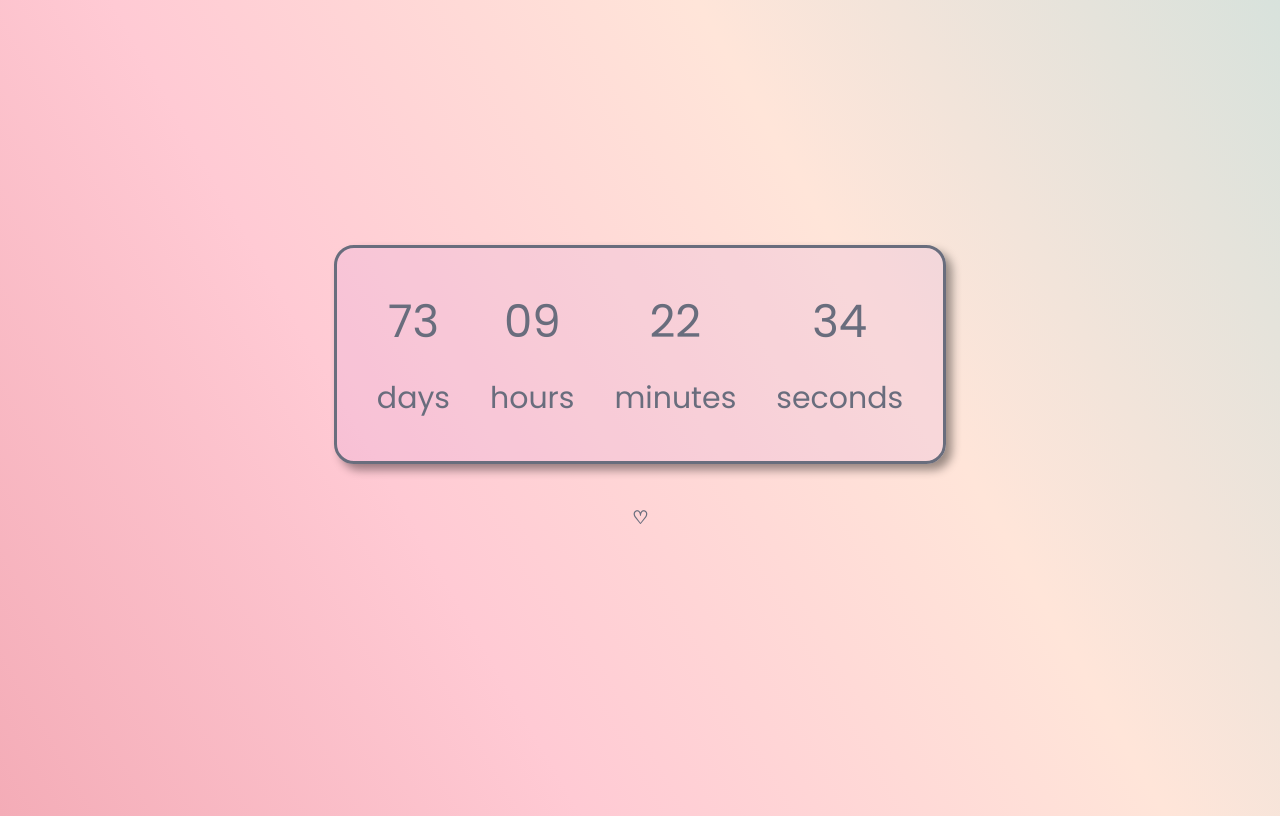
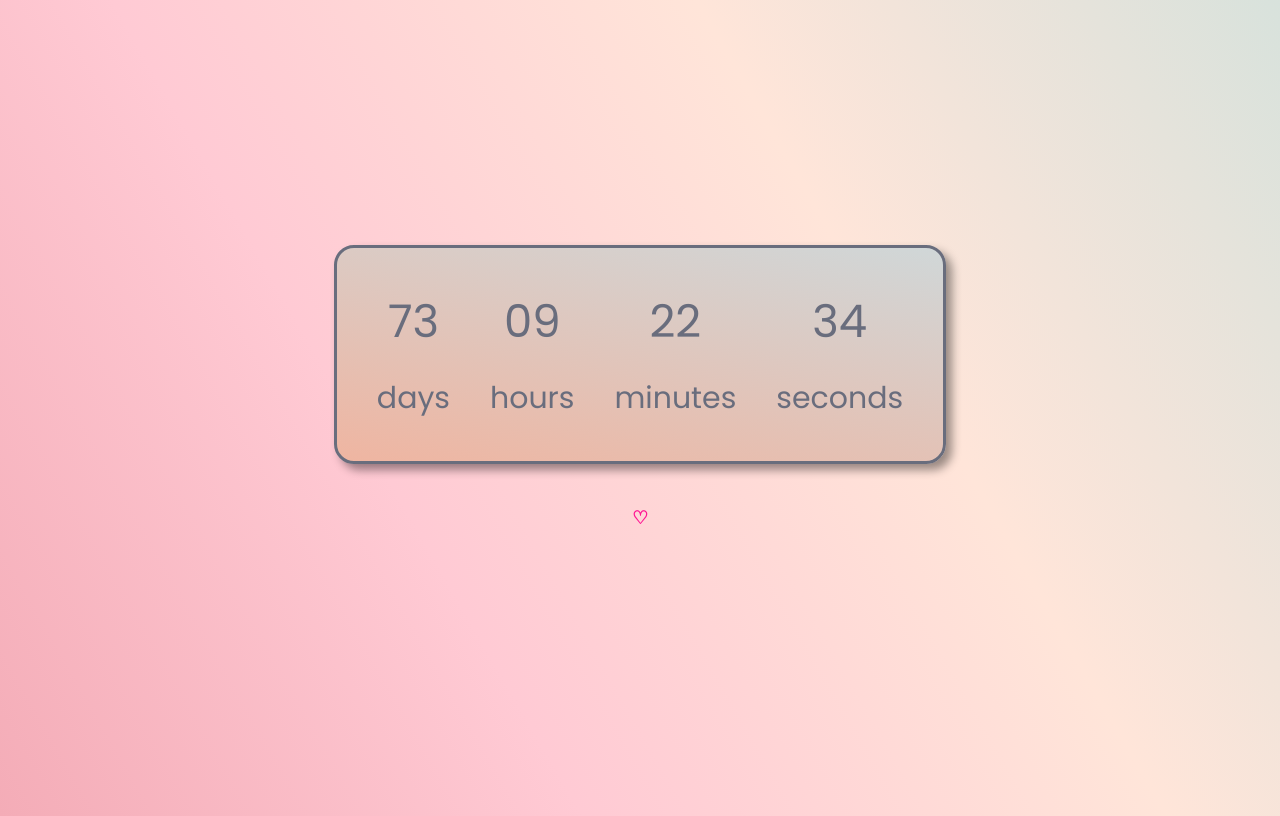
Before and after one commit to baneteasnow/countdown, a plain HTML site: page index.html in a window 1280 px wide. Drawn offline with Linux system fonts and the light colour scheme.

Commit message:
Update index.css

```diff
--- a/index.css
+++ b/index.css
@@ -24,11 +24,12 @@ body {
 }
 /* countdown timer */
 #count-down {
+	background: linear-gradient(12deg, #efb5a1, #d0d7d8);
 	display: flex;
 	justify-content: center;
 	align-items: center;
 	flex-direction: row;
-	background-color: rgba(221, 160, 221, 0.2);
+	/* background-color: rgba(221, 160, 221, 0.2); */
 	box-shadow: 6px 6px 10px rgba(0, 0, 0, 0.4);
 	max-width: 650px;
 	min-width: 350px;
@@ -53,6 +54,7 @@ p {
 	padding: 40px;
 	font-weight: bold;
 	font-size: large;
+	color: deeppink;
 }
 @media only screen and (max-width: 678px) {
 	#display-days,
```
